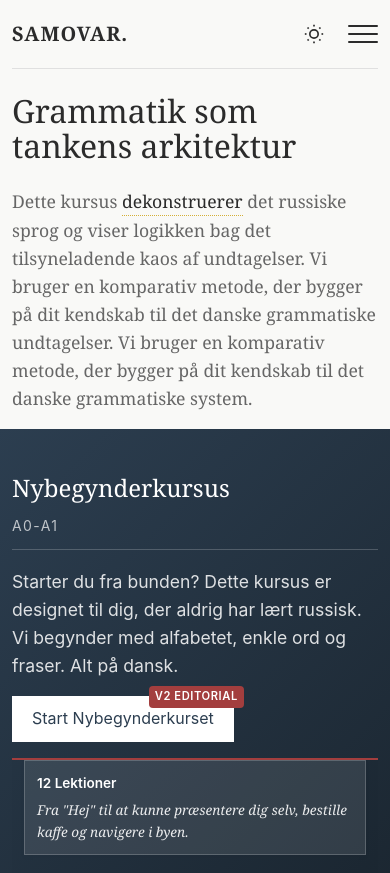
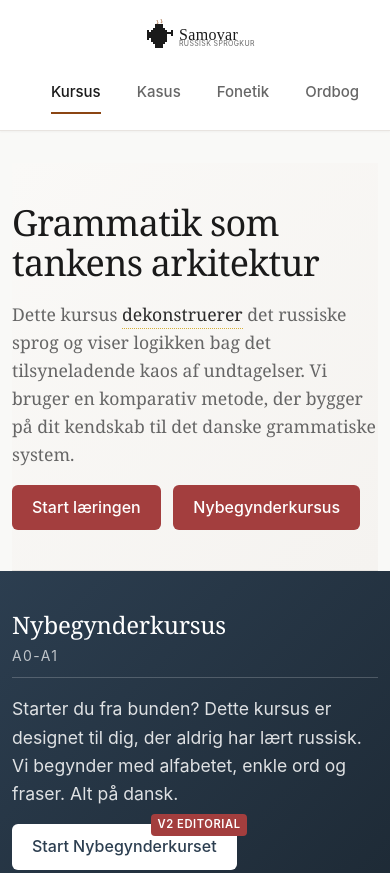
Before and after one commit to lamapony/samovar, a website built with Vite: page index.html in a window 390 px wide. Shown: the top 873 px of the page. Built offline with nearby package versions, Linux system fonts and the light colour scheme.

Commit message:
Add logo and identity system: new logo.svg, identity.css, updated headers

```diff
--- a/cases.html
+++ b/cases.html
@@ -4,6 +4,8 @@
     <meta charset="UTF-8" />
     <meta name="viewport" content="width=device-width, initial-scale=1.0" />
     <title>Samovar: Падежная система</title>
+    <link rel="icon" type="image/svg+xml" href="images/logo-icon.svg">
+    <link rel="stylesheet" href="css/identity.css">
     <style>
       :root {
         --bg-paper: #f9f9f7;
@@ -210,9 +212,22 @@
     </style>
   </head>
   <body>
-    <div class="container">
-      <header>
-        <a href="index.html" class="logo">Samovar.</a>
+    <header class="site-header">
+        <div class="header-content">
+            <a href="/" class="logo">
+                <img src="images/logo.svg" alt="Samovar" height="40">
+            </a>
+            <nav class="main-nav">
+                <a href="/">Kursus</a>
+                <a href="cases.html" class="active">Kasus</a>
+                <a href="phonetics.html">Fonetik</a>
+                <a href="dictionary.html">Ordbog</a>
+            </nav>
+        </div>
+    </header>
+    <div class="container" style="margin-top: 2rem;">
+      <header style="background: none; padding: 0; margin-bottom: 2rem;">
+        <a href="index.html" style="font-family: var(--font-display); font-size: 1.5rem; color: var(--color-text); text-decoration: none;">Samovar.</a>
         <nav>
           <a href="index.html">Главная</a>
           <a href="phonetics.html">Фонетика</a>
--- /dev/null
+++ b/css/identity.css
@@ -0,0 +1,293 @@
+/* Samovar Identity System */
+
+:root {
+  /* Primary Colors - Warm, grounded */
+  --color-primary: #1a1a1a;
+  --color-secondary: #8B4513;
+  --color-accent: #D4A574;
+
+  /* Backgrounds - Subtle warmth */
+  --color-bg: #FAF9F7;
+  --color-bg-alt: #F5F3F0;
+  --color-bg-card: #FFFFFF;
+
+  /* Text */
+  --color-text: #1a1a1a;
+  --color-text-muted: #666666;
+  --color-text-light: #999999;
+
+  /* Borders - Soft */
+  --color-border: #E8E4E0;
+  --color-border-strong: #D4D0CC;
+
+  /* Typography */
+  --font-display: "Georgia", "Times New Roman", serif;
+  --font-body: "Inter", -apple-system, BlinkMacSystemFont, sans-serif;
+
+  /* Spacing */
+  --space-xs: 0.5rem;
+  --space-sm: 1rem;
+  --space-md: 1.5rem;
+  --space-lg: 2.5rem;
+  --space-xl: 4rem;
+
+  /* Shadows - Subtle depth */
+  --shadow-sm: 0 1px 2px rgba(0,0,0,0.04);
+  --shadow-md: 0 4px 12px rgba(0,0,0,0.06);
+  --shadow-lg: 0 8px 24px rgba(0,0,0,0.08);
+
+  /* Transitions */
+  --transition-fast: 0.15s ease;
+  --transition-base: 0.2s ease;
+}
+
+/* Base Styles */
+body {
+  font-family: var(--font-body);
+  background-color: var(--color-bg);
+  color: var(--color-text);
+  line-height: 1.6;
+  -webkit-font-smoothing: antialiased;
+}
+
+/* Typography */
+h1, h2, h3, h4 {
+  font-family: var(--font-display);
+  font-weight: 400;
+  line-height: 1.2;
+  color: var(--color-primary);
+}
+
+h1 {
+  font-size: 2.5rem;
+  letter-spacing: -0.02em;
+  margin-bottom: var(--space-md);
+}
+
+h2 {
+  font-size: 1.75rem;
+  letter-spacing: -0.01em;
+  margin-bottom: var(--space-sm);
+  padding-bottom: var(--space-xs);
+  border-bottom: 1px solid var(--color-border);
+}
+
+/* Header with Logo */
+.site-header {
+  background: var(--color-bg-card);
+  border-bottom: 1px solid var(--color-border);
+  padding: var(--space-sm) 0;
+  position: sticky;
+  top: 0;
+  z-index: 100;
+  box-shadow: var(--shadow-sm);
+}
+
+.header-content {
+  max-width: 1200px;
+  margin: 0 auto;
+  padding: 0 var(--space-md);
+  display: flex;
+  align-items: center;
+  justify-content: space-between;
+}
+
+.logo {
+  display: flex;
+  align-items: center;
+  gap: var(--space-xs);
+  text-decoration: none;
+}
+
+.logo img {
+  height: 40px;
+  width: auto;
+}
+
+.logo-text {
+  font-family: var(--font-display);
+  font-size: 1.5rem;
+  color: var(--color-primary);
+  letter-spacing: 0.02em;
+}
+
+.logo-tagline {
+  font-family: var(--font-body);
+  font-size: 0.625rem;
+  color: var(--color-text-muted);
+  text-transform: uppercase;
+  letter-spacing: 0.1em;
+  margin-top: 2px;
+}
+
+/* Navigation */
+.main-nav {
+  display: flex;
+  gap: var(--space-md);
+}
+
+.main-nav a {
+  color: var(--color-text-muted);
+  text-decoration: none;
+  font-size: 0.9375rem;
+  font-weight: 500;
+  padding: var(--space-xs) 0;
+  border-bottom: 2px solid transparent;
+  transition: var(--transition-fast);
+}
+
+.main-nav a:hover,
+.main-nav a.active {
+  color: var(--color-primary);
+  border-bottom-color: var(--color-secondary);
+}
+
+/* Cards with subtle depth */
+.card {
+  background: var(--color-bg-card);
+  border-radius: 8px;
+  padding: var(--space-md);
+  box-shadow: var(--shadow-sm);
+  border: 1px solid var(--color-border);
+  transition: var(--transition-base);
+}
+
+.card:hover {
+  box-shadow: var(--shadow-md);
+  border-color: var(--color-border-strong);
+}
+
+/* Buttons - Solid, professional */
+.btn {
+  display: inline-flex;
+  align-items: center;
+  gap: 0.5rem;
+  padding: 0.75rem 1.5rem;
+  font-family: var(--font-body);
+  font-size: 0.9375rem;
+  font-weight: 500;
+  text-decoration: none;
+  border-radius: 6px;
+  border: none;
+  cursor: pointer;
+  transition: var(--transition-fast);
+}
+
+.btn-primary {
+  background: var(--color-primary);
+  color: white;
+}
+
+.btn-primary:hover {
+  background: #333;
+}
+
+.btn-secondary {
+  background: transparent;
+  color: var(--color-primary);
+  border: 1px solid var(--color-border-strong);
+}
+
+.btn-secondary:hover {
+  border-color: var(--color-primary);
+  background: var(--color-bg-alt);
+}
+
+.btn-accent {
+  background: var(--color-secondary);
+  color: white;
+}
+
+.btn-accent:hover {
+  background: #6B3410;
+}
+
+/* Focus states for accessibility */
+a:focus-visible,
+button:focus-visible,
+.btn:focus-visible {
+  outline: 2px solid var(--color-secondary);
+  outline-offset: 2px;
+}
+
+/* Content Sections */
+.section {
+  padding: var(--space-xl) 0;
+}
+
+.section-alt {
+  background: var(--color-bg-alt);
+}
+
+.container {
+  max-width: 1200px;
+  margin: 0 auto;
+  padding: 0 var(--space-md);
+}
+
+/* Hero Section */
+.hero {
+  background: linear-gradient(135deg, var(--color-bg) 0%, var(--color-bg-alt) 100%);
+  padding: var(--space-xl) 0;
+  border-bottom: 1px solid var(--color-border);
+}
+
+.hero-content {
+  max-width: 800px;
+}
+
+.hero h1 {
+  font-size: 3rem;
+  margin-bottom: var(--space-sm);
+}
+
+.lead {
+  font-size: 1.25rem;
+  color: var(--color-text-muted);
+  line-height: 1.6;
+  margin-bottom: var(--space-md);
+}
+
+/* Tooltips - Refined */
+.tooltip-word {
+  border-bottom: 1px dotted var(--color-secondary);
+  cursor: help;
+  position: relative;
+}
+
+/* Footer */
+.site-footer {
+  background: var(--color-primary);
+  color: rgba(255,255,255,0.7);
+  padding: var(--space-lg) 0;
+  margin-top: var(--space-xl);
+}
+
+.site-footer a {
+  color: rgba(255,255,255,0.9);
+  text-decoration: none;
+}
+
+.site-footer a:hover {
+  color: white;
+}
+
+/* Responsive */
+@media (max-width: 768px) {
+  .header-content {
+    flex-direction: column;
+    gap: var(--space-sm);
+  }
+
+  .main-nav {
+    gap: var(--space-sm);
+  }
+
+  h1 {
+    font-size: 2rem;
+  }
+
+  .hero h1 {
+    font-size: 2.25rem;
+  }
+}
--- a/dictionary.html
+++ b/dictionary.html
@@ -11,13 +11,27 @@
       rel="stylesheet"
     />
     <link rel="stylesheet" href="css/dictionary.css" />
+    <link rel="stylesheet" href="css/identity.css" />
+    <link rel="icon" type="image/svg+xml" href="images/logo-icon.svg">
     <script type="module" src="/js/header.ts"></script>
     <script type="module" src="/js/footer.ts"></script>
   </head>
 
   <body>
-    <header class="dict-header">
-      <a href="index.html" class="back-link">← Samovar</a>
+    <header class="site-header" style="position: relative;">
+        <div class="header-content">
+            <a href="/" class="logo">
+                <img src="images/logo.svg" alt="Samovar" height="40">
+            </a>
+            <nav class="main-nav">
+                <a href="/">Kursus</a>
+                <a href="cases.html">Kasus</a>
+                <a href="phonetics.html">Fonetik</a>
+                <a href="dictionary.html" class="active">Ordbog</a>
+            </nav>
+        </div>
+    </header>
+    <header class="dict-header" style="margin-top: 4rem;">
       <h1 class="dict-logo">Dictionary.</h1>
     </header>
 
--- a/index.html
+++ b/index.html
@@ -19,25 +19,42 @@
     <link rel="stylesheet" href="css/style.css">
     <link rel="stylesheet" href="css/advanced.css">
     <link rel="stylesheet" href="css/tooltips.css">
+    <link rel="stylesheet" href="css/identity.css">
+    <link rel="icon" type="image/svg+xml" href="images/logo-icon.svg">
     <script type="module" src="/js/header.ts"></script>
     <script type="module" src="/js/footer.ts"></script>
 </head>
 
 <body>
 
-    <div class="container">
+    <header class="site-header">
+        <div class="header-content">
+            <a href="/" class="logo">
+                <img src="images/logo.svg" alt="Samovar" height="40">
+            </a>
+            <nav class="main-nav">
+                <a href="/" class="active">Kursus</a>
+                <a href="cases.html">Kasus</a>
+                <a href="phonetics.html">Fonetik</a>
+                <a href="dictionary.html">Ordbog</a>
+            </nav>
+        </div>
+    </header>
 
-        <samovar-header></samovar-header>
-
-        <main>
+    <main class="container" style="margin-top: 2rem;">
+        <div class="hero">
+            <div class="hero-content">
                 <h1>Grammatik som tankens arkitektur</h1>
                 <p class="lead">
                     Dette kursus <span class="tooltip-word">dekonstruerer<span class="tooltip-popup">analyserer
                             grundigt</span></span> det russiske sprog og viser logikken bag det tilsyneladende kaos af
                     undtagelser. Vi bruger en komparativ metode, der bygger på dit kendskab til det danske grammatiske
-                undtagelser. Vi bruger en komparativ metode, der bygger på dit kendskab til det danske grammatiske
                     system.
                 </p>
+                <a href="#beginner" class="btn btn-primary">Start læringen</a>
+                <a href="beginner/" class="btn btn-secondary" style="margin-left: 0.5rem;">Nybegynderkursus</a>
+            </div>
+        </div>
 
             <!-- Progress Board -->
             <div id="user-progress-board" style="margin-bottom: var(--space-xl);"></div>
--- a/phonetics.html
+++ b/phonetics.html
@@ -5,6 +5,8 @@
     <meta name="viewport" content="width=device-width, initial-scale=1.0" />
     <title>Fonetisk og Rytme | Samovar</title>
     <link rel="stylesheet" href="css/style.css" />
+    <link rel="stylesheet" href="css/identity.css" />
+    <link rel="icon" type="image/svg+xml" href="images/logo-icon.svg">
     <script type="module" src="/js/header.ts"></script>
     <script type="module" src="/js/footer.ts"></script>
     <style>
@@ -116,9 +118,20 @@
   </head>
 
   <body>
-    <div class="container">
-      <samovar-header></samovar-header>
-
+    <header class="site-header">
+        <div class="header-content">
+            <a href="/" class="logo">
+                <img src="images/logo.svg" alt="Samovar" height="40">
+            </a>
+            <nav class="main-nav">
+                <a href="/">Kursus</a>
+                <a href="cases.html">Kasus</a>
+                <a href="phonetics.html" class="active">Fonetik</a>
+                <a href="dictionary.html">Ordbog</a>
+            </nav>
+        </div>
+    </header>
+    <div class="container" style="margin-top: 2rem;">
       <h1>Fonetisk og Intonation</h1>
       <p style="font-size: 1.1rem; color: #666; max-width: 700px">
         Russisk udtale bygger på en stærk dynamisk betoning og reduktion af ubetonede vokaler. Her
```
Also changed, not shown: images/logo-icon.svg (added), images/logo.svg (added). Lines whose indentation alone changed are shown as unchanged.
